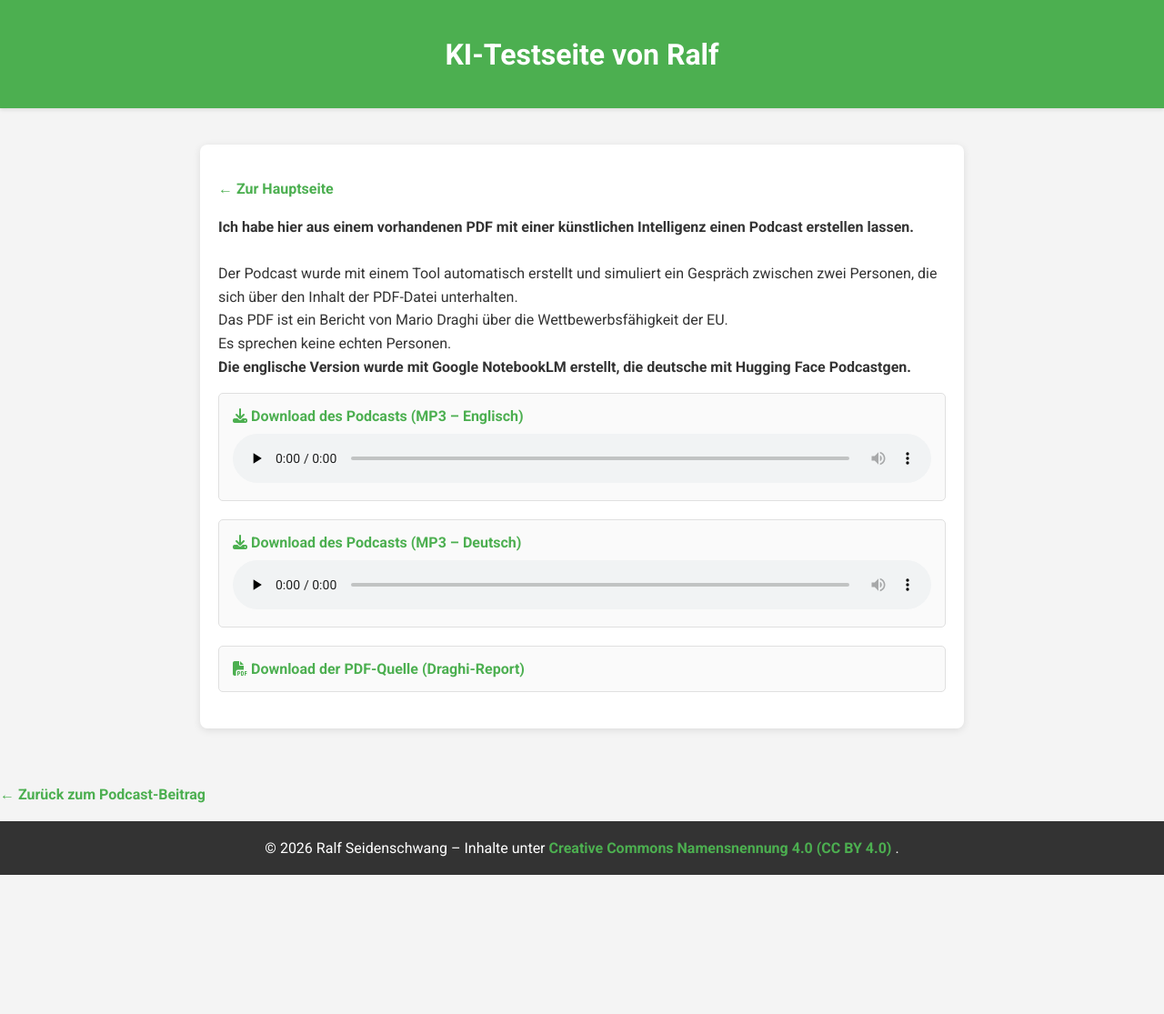
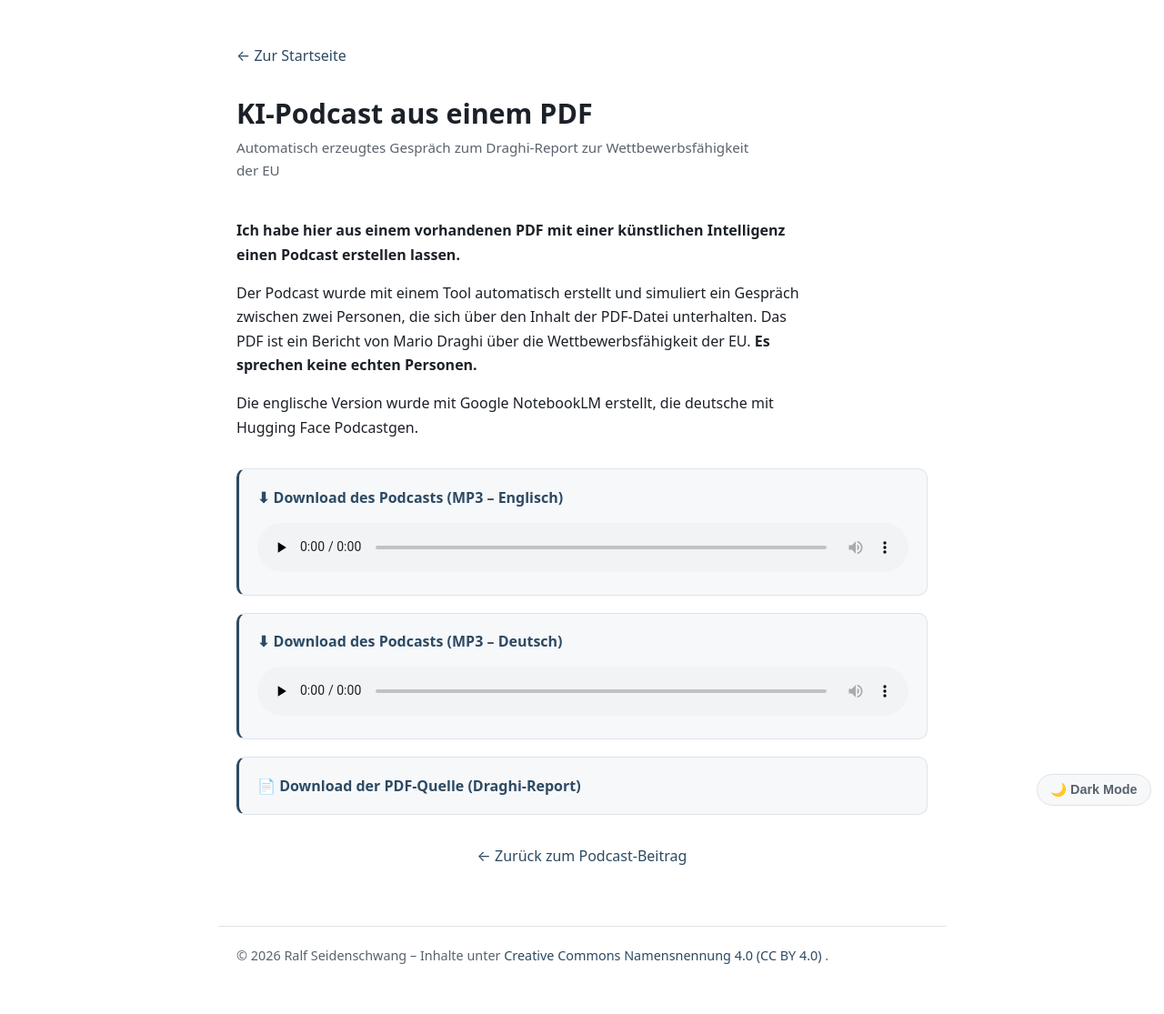
Before and after one commit to RalfSei/RalfSei.github.io, a Jekyll site: the page assets/podcast/index.html, which Jekyll copies as it is, in a window 1280 px wide. Shown: the whole page at 91% size. Built offline with Jekyll 4.4.1, drawn with Linux system fonts in a browser that asks for light colours; before the commit the page ends 962 px from its top, so only the background shows below that.

Commit message:
Add theme toggle and update page title
Updated the title and added theme toggle functionality. Enhanced styling for dark and light modes, and improved accessibility features.

```diff
--- a/assets/podcast/index.html
+++ b/assets/podcast/index.html
@@ -1,121 +1,206 @@
 <!DOCTYPE html>
-<html lang="de">
+<html lang="de" data-theme="dark">
 <head>
     <meta charset="UTF-8">
     <meta name="viewport" content="width=device-width, initial-scale=1.0">
-    <title>KI-Testseite von Ralf</title>
-    <link href="https://fonts.googleapis.com/css2?family=Roboto:wght@400;700&display=swap" rel="stylesheet">
-    <link rel="stylesheet" href="https://cdnjs.cloudflare.com/ajax/libs/font-awesome/6.4.0/css/all.min.css">
+    <title>KI-Podcast aus einem PDF – Ralf Seidenschwang</title>
+
+    <!-- Theme vor dem Rendern setzen, gleiche Logik wie im Jekyll-Layout -->
+    <script>
+    (function () {
+      try {
+        var d = document.documentElement;
+        var saved = localStorage.getItem("theme");
+        if (saved === "dark" || saved === "light") {
+          d.setAttribute("data-theme", saved);
+        } else if (window.matchMedia && window.matchMedia("(prefers-color-scheme: dark)").matches) {
+          d.setAttribute("data-theme", "dark");
+        } else {
+          d.setAttribute("data-theme", "light");
+        }
+      } catch (e) {}
+    })();
+
+    function toggleTheme() {
+      var d = document.documentElement;
+      d.setAttribute("data-theme", d.getAttribute("data-theme") === "dark" ? "light" : "dark");
+      try { localStorage.setItem("theme", d.getAttribute("data-theme")); } catch (e) {}
+    }
+    </script>
+
     <style>
-        body {
-            font-family: 'Roboto', sans-serif;
-            background-color: #f4f4f4;
-            color: #333;
+        /* Farbwerte identisch zu style.cleaned.css */
+        :root {
+            --bg: #ffffff;
+            --text: #1c2128;
+            --muted: #5a626d;
+            --border-color: #dfe3e8;
+            --card-bg: #f6f8fa;
+            --accent-color: #2d4a63;
+        }
+
+        :root[data-theme="dark"] {
+            --bg: #0d1117;
+            --text: #e6edf3;
+            --muted: #8b949e;
+            --border-color: #30363d;
+            --card-bg: #161b22;
+            --accent-color: #8ab4f8;
+        }
+
+        html, body {
+            background: var(--bg);
+            color: var(--text);
+            font-family: system-ui, -apple-system, "Segoe UI", sans-serif;
+            line-height: 1.65;
             margin: 0;
             padding: 0;
+            transition: background 0.35s ease, color 0.35s ease;
         }
 
-        header {
-            background-color: #4CAF50;
-            color: white;
-            padding: 20px 0;
-            text-align: center;
-            box-shadow: 0 2px 4px rgba(0,0,0,0.1);
+        :root[data-theme="dark"] body {
+            background-image: radial-gradient(rgba(155, 189, 215, 0.07) 1px, transparent 1px);
+            background-size: 24px 24px;
         }
 
         main {
-            max-width: 800px;
-            margin: 40px auto;
-            padding: 20px;
-            background-color: white;
-            box-shadow: 0 2px 8px rgba(0,0,0,0.1);
-            border-radius: 8px;
-            margin-bottom: 60px;
+            max-width: 760px;
+            margin: 0 auto;
+            padding: 3rem 1.25rem 4rem;
         }
 
         h1 {
-            margin-bottom: 20px;
-            font-size: 2em;
+            font-size: 1.9rem;
+            line-height: 1.25;
+            margin: 0 0 0.35rem;
         }
 
-        p {
-            line-height: 1.6;
+        .subline {
+            color: var(--muted);
+            font-size: 0.95rem;
+            margin: 0 0 2.5rem;
+        }
+
+        p { max-width: 68ch; }
+
+        a {
+            color: var(--accent-color);
+            text-decoration: none;
+        }
+        a:hover { text-decoration: underline; }
+
+        a:focus-visible,
+        button:focus-visible {
+            outline: 2px solid var(--accent-color);
+            outline-offset: 2px;
         }
 
         ul {
             list-style: none;
             padding: 0;
+            margin: 2rem 0;
         }
 
         li {
-            margin-bottom: 20px;
-            padding: 15px;
-            background-color: #fafafa;
-            border: 1px solid #e0e0e0;
-            border-radius: 5px;
-            transition: transform 0.2s;
+            margin-bottom: 1.2rem;
+            padding: 1.1rem 1.25rem;
+            background: var(--card-bg);
+            border: 1px solid var(--border-color);
+            border-left: 3px solid var(--accent-color);
+            border-radius: 10px;
+            transition: transform 0.2s ease, border-color 0.2s ease;
+        }
+        li:hover {
+            transform: translateY(-3px);
+            border-color: var(--accent-color);
         }
 
-        li:hover {
-            transform: translateY(-5px);
-            box-shadow: 0 4px 12px rgba(0,0,0,0.1);
-        }
-
-        a {
-            color: #4CAF50;
-            text-decoration: none;
-            font-weight: bold;
-        }
-
-        a:hover {
-            text-decoration: underline;
-        }
+        li a { font-weight: 600; }
 
         audio {
             width: 100%;
-            margin-top: 10px;
+            margin-top: 0.9rem;
+        }
+
+        .page-nav {
+            text-align: center;
+            margin: 2rem 0 0;
+        }
+
+        .theme-toggle {
+            position: fixed;
+            right: 14px;
+            bottom: 14px;
+            z-index: 999;
+            border: 1px solid var(--border-color);
+            background: var(--card-bg);
+            color: var(--muted);
+            padding: 0.5rem 0.9rem;
+            border-radius: 999px;
+            font-size: 0.9rem;
+            font-weight: 600;
+            cursor: pointer;
+            transition: all 0.25s ease;
+        }
+        .theme-toggle:hover {
+            color: var(--accent-color);
+            border-color: var(--accent-color);
         }
 
         footer {
-            text-align: center;
-            padding: 20px 0;
-            background-color: #333;
-            color: white;
+            max-width: 760px;
+            margin: 0 auto 2rem;
+            padding: 1.25rem;
+            border-top: 1px solid var(--border-color);
+            color: var(--muted);
+            font-size: 0.9rem;
+        }
+
+        @media (prefers-reduced-motion: reduce) {
+            html, body, li { transition: none !important; }
+            li:hover { transform: none; }
         }
 
         @media (max-width: 600px) {
-            main {
-                margin: 20px;
-                padding: 15px;
-            }
-            h1 {
-                font-size: 1.5em;
-            }
+            main { padding: 2rem 1rem 3rem; }
+            h1 { font-size: 1.5rem; }
+        }
+
+        @media print {
+            .theme-toggle, .page-nav { display: none !important; }
+            html, body { background: #fff !important; color: #000 !important; }
         }
     </style>
 </head>
 
 <body>
-    <header>
-        <h1>KI-Testseite von Ralf</h1>
-    </header>
+
+    <button class="theme-toggle" type="button" onclick="toggleTheme()" aria-label="Farbschema wechseln">🌙 Dark Mode</button>
 
     <main>
-        <nav>
-            <p><a href="https://ralfsei.github.io/">← Zur Hauptseite</a></p>
+        <nav class="page-nav" style="text-align: left; margin: 0 0 2rem;">
+            <a href="https://ralfsei.github.io/">← Zur Startseite</a>
         </nav>
 
-        <p><b>Ich habe hier aus einem vorhandenen PDF mit einer künstlichen Intelligenz einen Podcast erstellen lassen.</b><br><br>
-           Der Podcast wurde mit einem Tool automatisch erstellt und simuliert ein Gespräch zwischen zwei Personen, die sich über den Inhalt der PDF-Datei unterhalten.<br>
-           Das PDF ist ein Bericht von Mario Draghi über die Wettbewerbsfähigkeit der EU.<br>
-           Es sprechen keine echten Personen.<br>
-           <b>Die englische Version wurde mit Google NotebookLM erstellt, die deutsche mit Hugging Face Podcastgen.</b>
+        <h1>KI-Podcast aus einem PDF</h1>
+        <p class="subline">Automatisch erzeugtes Gespräch zum Draghi-Report zur Wettbewerbsfähigkeit der EU</p>
+
+        <p>
+            <b>Ich habe hier aus einem vorhandenen PDF mit einer künstlichen Intelligenz einen Podcast erstellen lassen.</b>
+        </p>
+        <p>
+            Der Podcast wurde mit einem Tool automatisch erstellt und simuliert ein Gespräch zwischen zwei Personen,
+            die sich über den Inhalt der PDF-Datei unterhalten. Das PDF ist ein Bericht von Mario Draghi über die
+            Wettbewerbsfähigkeit der EU. <b>Es sprechen keine echten Personen.</b>
+        </p>
+        <p>
+            Die englische Version wurde mit Google NotebookLM erstellt, die deutsche mit Hugging Face Podcastgen.
         </p>
 
         <ul>
             <li>
                 <a href="/assets/podcast/eu-competitiveness-en.mp3" download>
-                    <i class="fas fa-download"></i> Download des Podcasts (MP3 – Englisch)
+                    ⬇ Download des Podcasts (MP3 – Englisch)
                 </a>
                 <audio controls preload="none">
                     <source src="/assets/podcast/eu-competitiveness-en.mp3" type="audio/mpeg">
@@ -125,7 +210,7 @@
 
             <li>
                 <a href="/assets/podcast/eu-competitiveness-de.mp3" download>
-                    <i class="fas fa-download"></i> Download des Podcasts (MP3 – Deutsch)
+                    ⬇ Download des Podcasts (MP3 – Deutsch)
                 </a>
                 <audio controls preload="none">
                     <source src="/assets/podcast/eu-competitiveness-de.mp3" type="audio/mpeg">
@@ -135,13 +220,15 @@
 
             <li>
                 <a href="/assets/podcast/eu-competitiveness-report.pdf" download>
-                    <i class="fas fa-file-pdf"></i> Download der PDF-Quelle (Draghi-Report)
+                    📄 Download der PDF-Quelle (Draghi-Report)
                 </a>
             </li>
         </ul>
+
+        <nav class="page-nav">
+            <a href="/legaltech-codebeispiel/">← Zurück zum Podcast-Beitrag</a>
+        </nav>
     </main>
-
-<p><a href="/legaltech-codebeispiel/">← Zurück zum Podcast-Beitrag</a></p>
 
     <footer>
         &copy; 2026 Ralf Seidenschwang – Inhalte unter
@@ -149,5 +236,6 @@
             Creative Commons Namensnennung 4.0 (CC BY 4.0)
         </a>.
     </footer>
+
 </body>
 </html>
```
